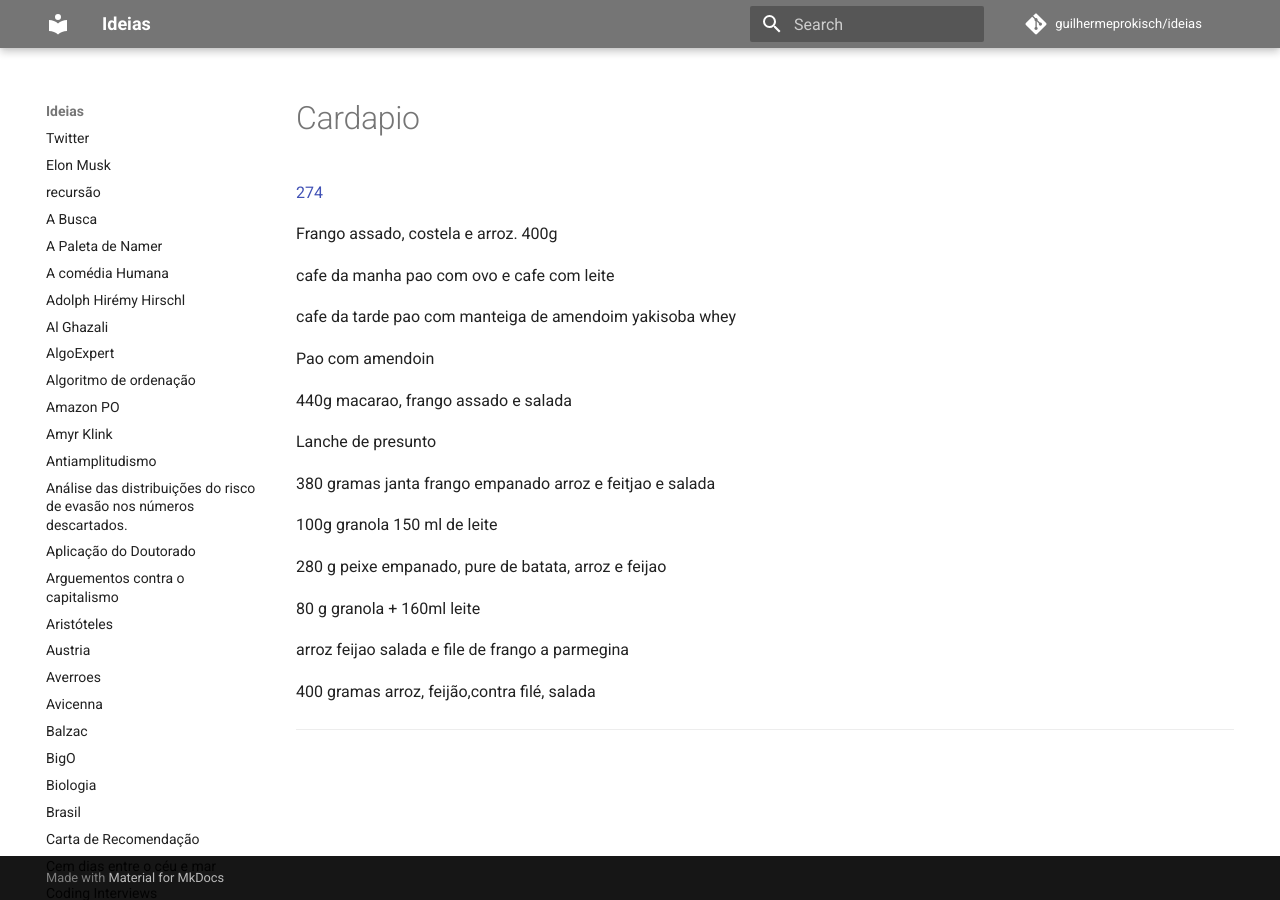
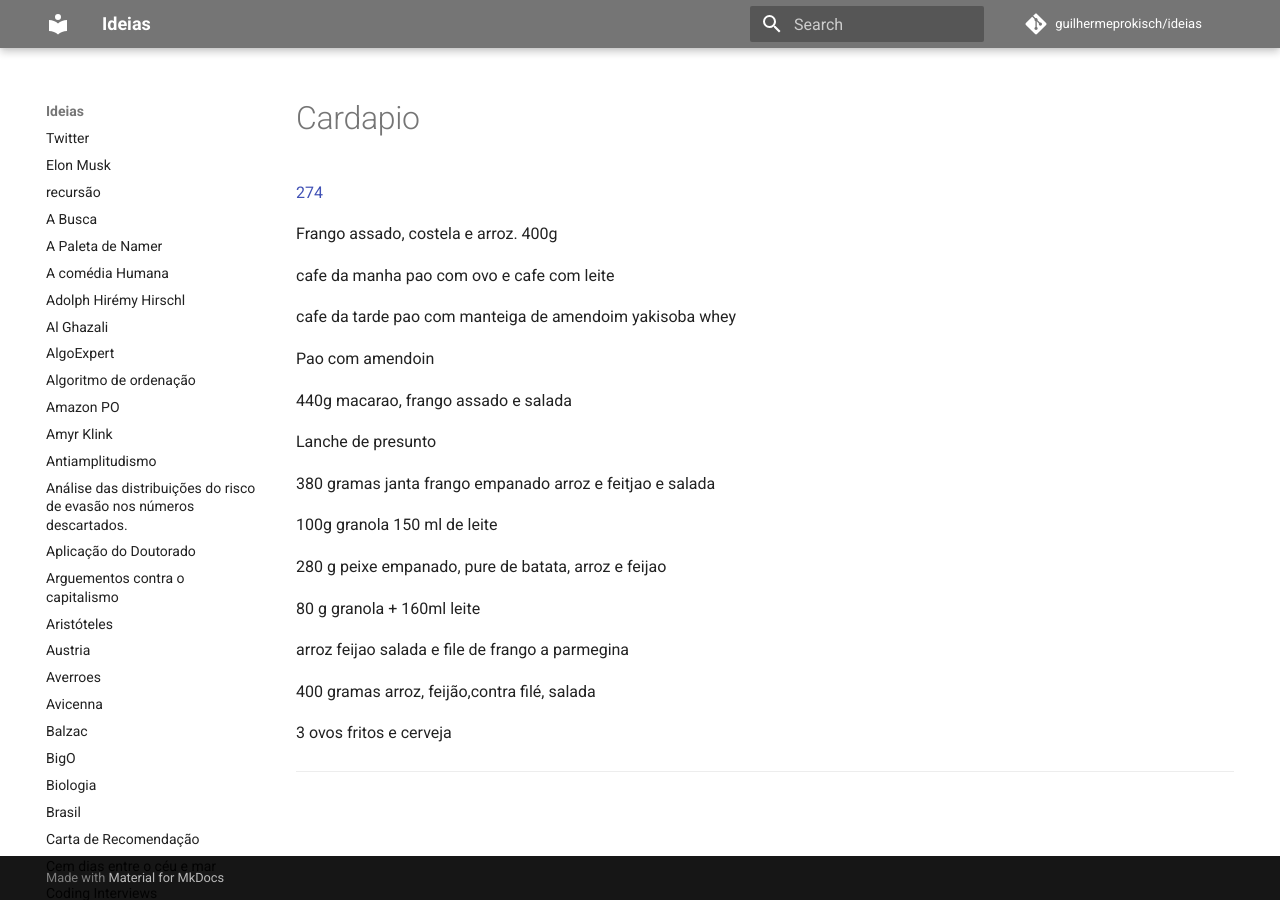
Before and after one commit to guilhermeprokisch/guilherme, an MkDocs documentation site: the page built from docs/cardapio.md, in a window 1280 px wide. Built offline with MkDocs 1.6.1 and Material for MkDocs 9.7.7, drawn with Linux system fonts in a browser that asks for light colours; comment, search, counter and statistics services are not loaded.

```diff
--- a/docs/cardapio.md
+++ b/docs/cardapio.md
@@ -38,4 +38,7 @@ arroz feijao salada e file de frango a parmegina
 
 400 gramas arroz, feijão,contra filé, salada
 
+
+3 ovos fritos e cerveja
+
 -------------------------------------------------------------------------------
```
